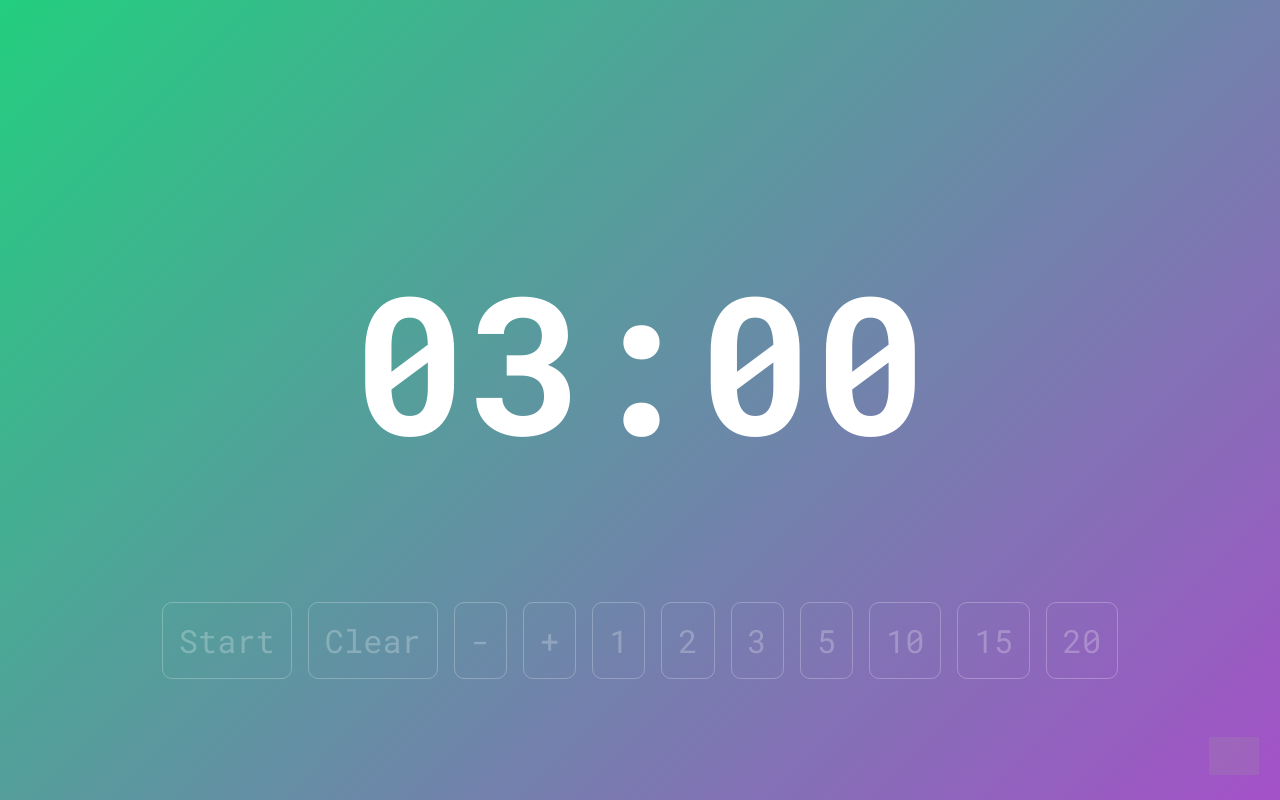
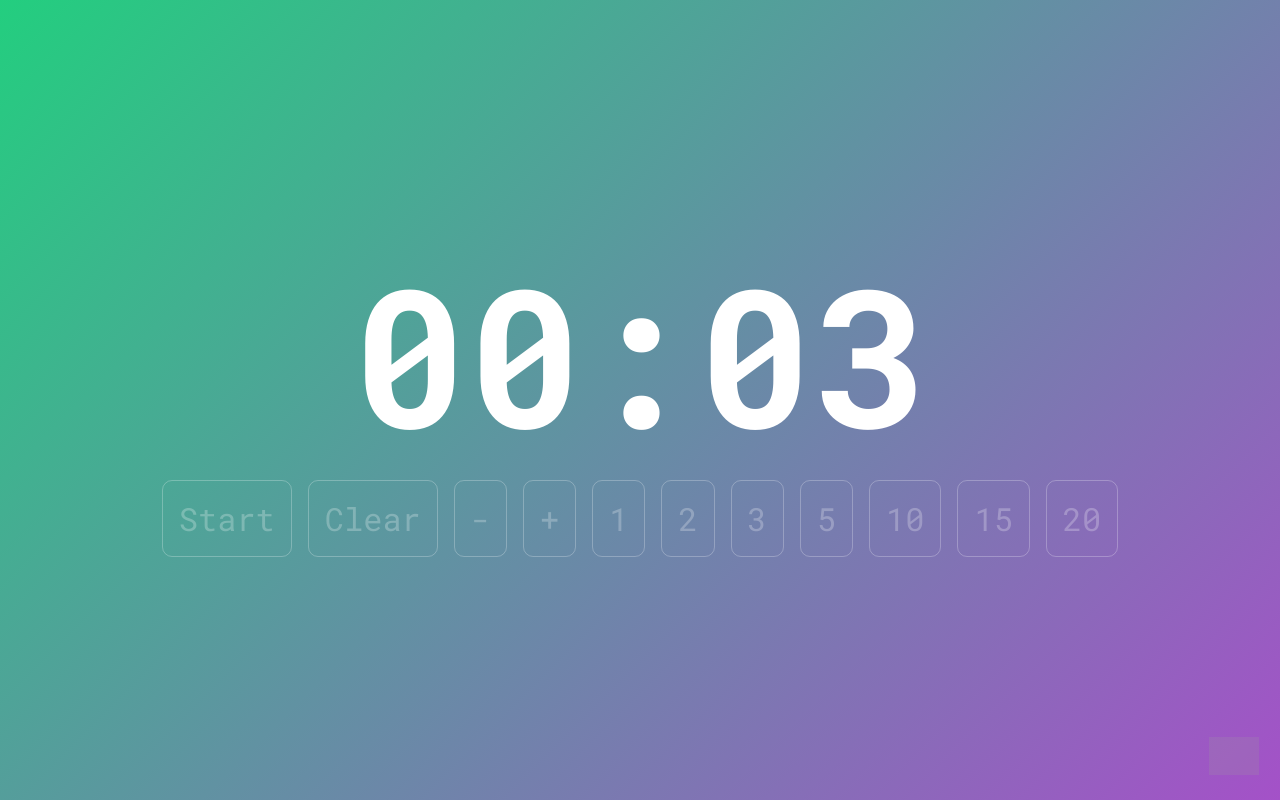
Before and after one commit to ryanmdoyle/class-chron, a SvelteKit app: page / in a window 1280 px wide. Built offline with nearby package versions, Linux system fonts and the light colour scheme; grey boxes are pictures that could not be loaded.

Commit message:
add new sound, change timer spacing

```diff
--- a/src/routes/+page.svelte
+++ b/src/routes/+page.svelte
@@ -1,10 +1,9 @@
 <script lang="ts">
-	// import endGong from '/endGong.m4a';
 	import soundIcon from '$lib/icons/sound.png';
 	import noSoundIcon from '$lib/icons/noSound.png';
-	import highBell from '$lib/sounds/highBell.mp3';
+	// import highBell from '$lib/sounds/highBell.mp3';
 	let audio: HTMLAudioElement;
-	let total = 180;
+	let total = 3;
 	let timer: number;
 	let running = false;
 	let isSound = false;
@@ -36,11 +35,12 @@
 		if (!running && total > 0) {
 			running = true;
 			timer = setInterval(() => {
-				if (total == 0) {
-					clearInterval(timer);
+				console.log(total);
+				if (total == 1) {
 					if (isSound) {
 						audio.play();
 					}
+					total = total - 1;
 					stopTimer();
 				} else {
 					total = total - 1;
@@ -80,6 +80,8 @@
 	function toggleSound(): void {
 		isSound = !isSound;
 	}
+
+	function changeAudio(): void {}
 </script>
 
 <div class="window-container">
@@ -105,8 +107,7 @@
 			<button class="roboto-mono-400" on:click={() => setTotal(20)}>20</button>
 		</div>
 	</div>
-	<!-- <audio src="https://class-chron.s3.us-west-1.amazonaws.com/endGong.m4a" bind:this={audio}></audio> -->
-	<audio src={highBell} bind:this={audio}></audio>
+	<audio src="https://class-chron.s3.us-west-1.amazonaws.com/bell.mp3" bind:this={audio}></audio>
 	<div class="sound-controls">
 		{#if isSound}
 			<button on:click={toggleSound}>
@@ -122,7 +123,7 @@
 
 <style>
 	h1 {
-		margin-bottom: 1ch;
+		margin: 0 auto;
 	}
 	.window-container {
 		display: flex;
```
Also changed, not shown: src/lib/icons/musicNote.png (added).
